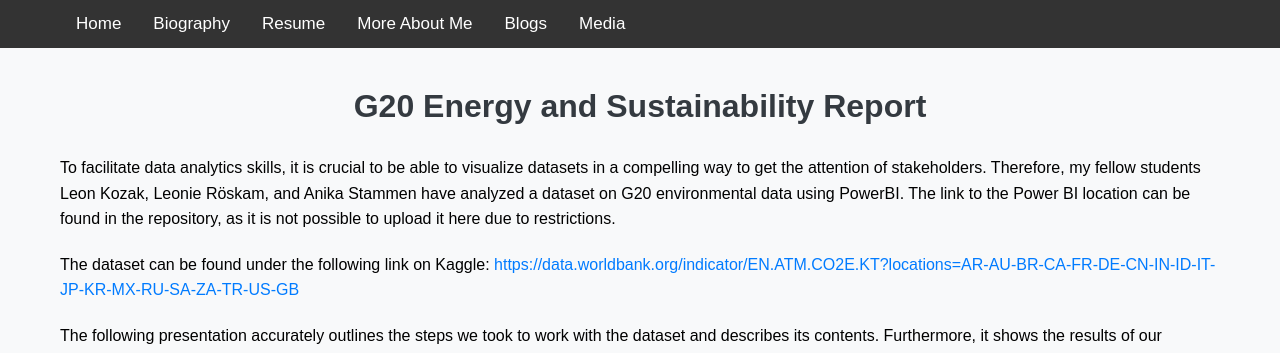
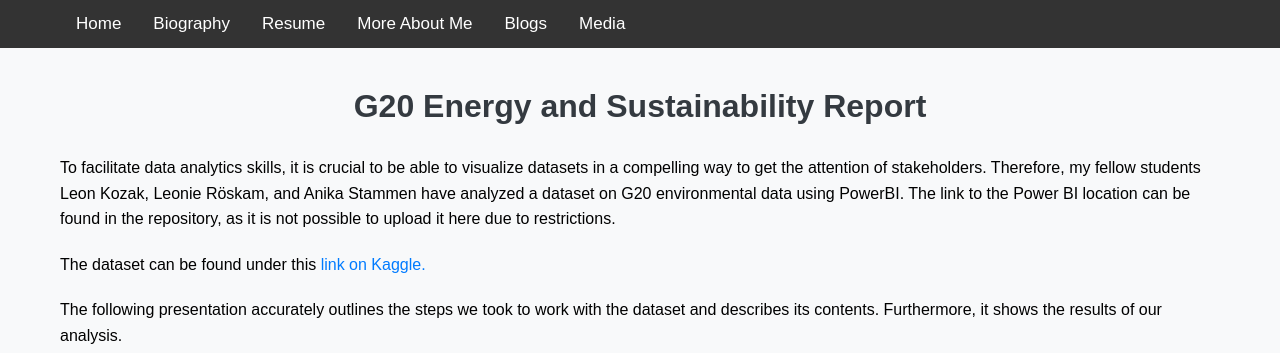
Before and after one commit to LasseWillen/Business_Analytics_Portfolio_Lasse_Willen, a plain HTML site: page Power_BI_Project.html in a window 1280 px wide. Shown: the top 353 px of the page. Drawn offline with Linux system fonts and the light colour scheme.

Commit message:
Update Power_BI_Project.html

```diff
--- a/Power_BI_Project.html
+++ b/Power_BI_Project.html
@@ -91,8 +91,8 @@
 
 <p>To facilitate data analytics skills, it is crucial to be able to visualize datasets in a compelling way to get the attention of stakeholders. Therefore, my fellow students Leon Kozak, Leonie Röskam, and Anika Stammen have analyzed a dataset on G20 environmental data using PowerBI. The link to the Power BI location can be found in the repository, as it is not possible to upload it here due to restrictions.</p>
 
-<p>The dataset can be found under the following link on Kaggle: <a href="https://data.worldbank.org/indicator/EN.ATM.CO2E.KT?locations=AR-AU-BR-CA-FR-DE-CN-IN-ID-IT-JP-KR-MX-RU-SA-ZA-TR-US-GB
-    ">https://data.worldbank.org/indicator/EN.ATM.CO2E.KT?locations=AR-AU-BR-CA-FR-DE-CN-IN-ID-IT-JP-KR-MX-RU-SA-ZA-TR-US-GB
+<p>The dataset can be found under this<a href="https://data.worldbank.org/indicator/EN.ATM.CO2E.KT?locations=AR-AU-BR-CA-FR-DE-CN-IN-ID-IT-JP-KR-MX-RU-SA-ZA-TR-US-GB
+    "> link on Kaggle.
 </a></p>
 
 <p>The following presentation accurately outlines the steps we took to work with the dataset and describes its contents. Furthermore, it shows the results of our analysis.</p>
```
